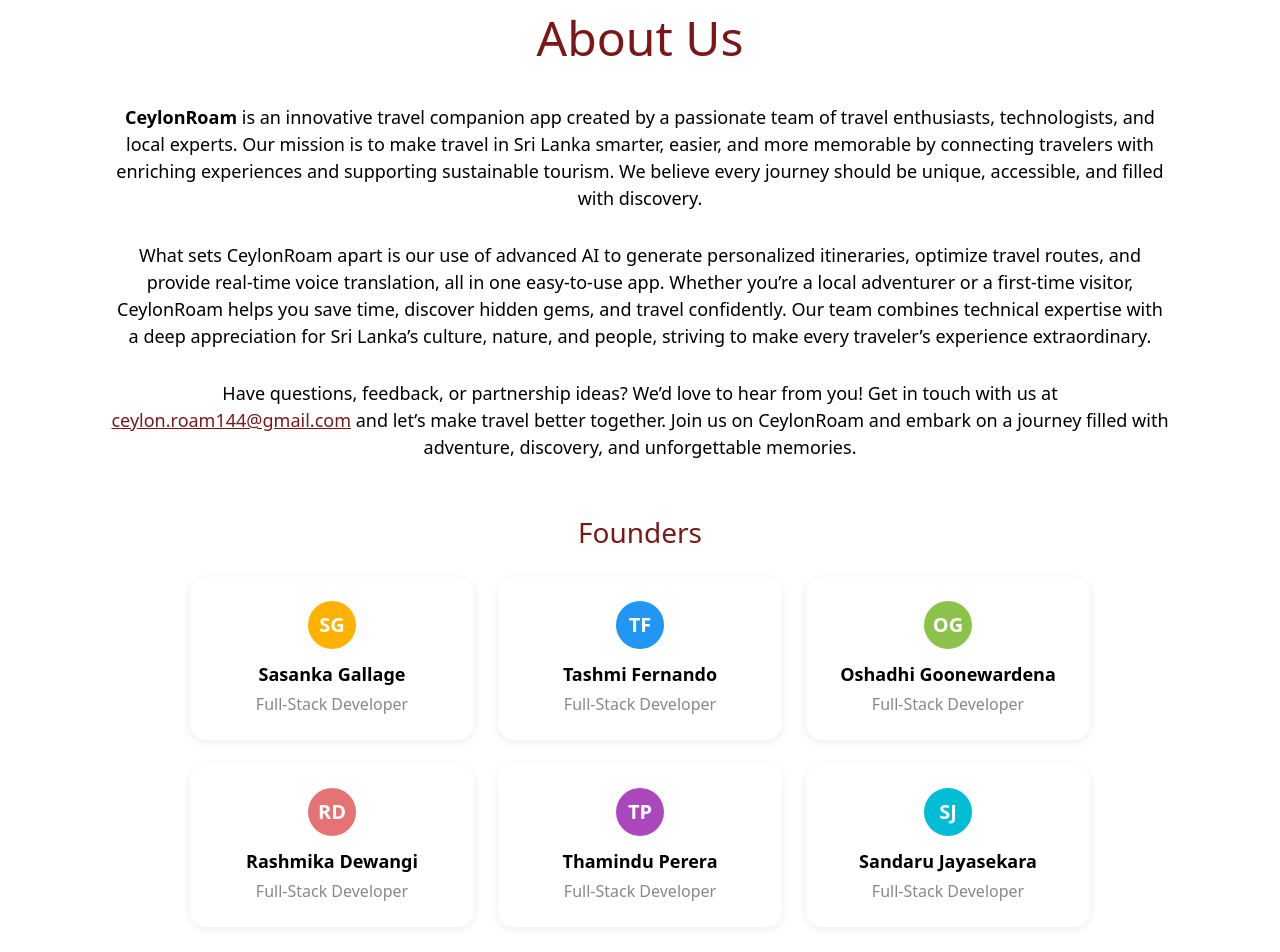
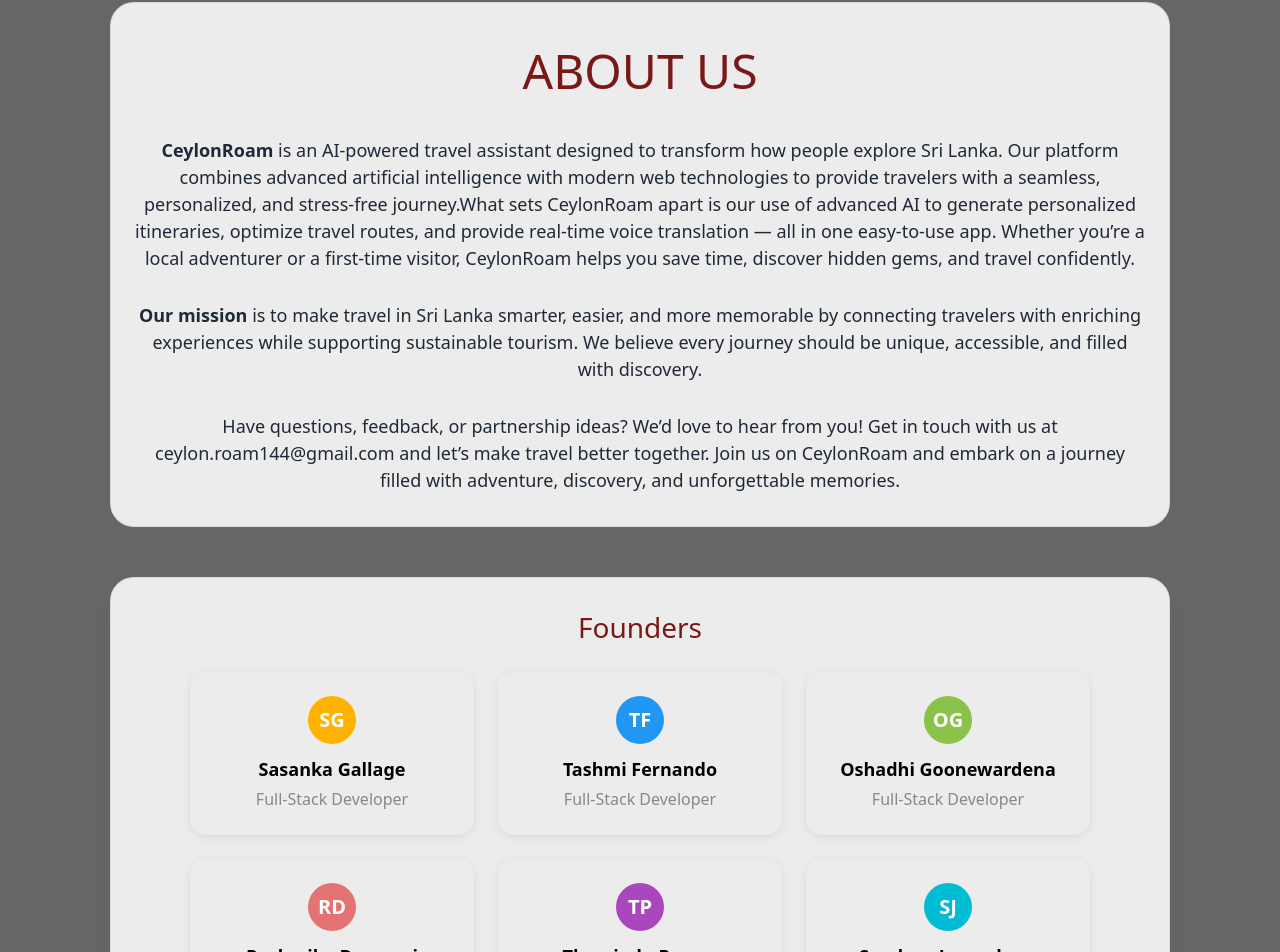
Before and after one commit to sigallage/CeylonRoam, a React (Vite) app in the folder frontend/: page /about-us in a window 1280 px wide. Shown: the part 134-1086 px from the top of the page. Built offline with nearby package versions, Linux system fonts and the light colour scheme; no server answers.

Commit message:
Changed about-us content

```diff
--- a/frontend/src/pages/about/aboutUs.jsx
+++ b/frontend/src/pages/about/aboutUs.jsx
@@ -63,58 +63,86 @@
   };
 
   return (
-    <div style={{ maxWidth: 1100, margin: "0 auto", padding: "40px 20px" }}>
-      <h1 style={{ textAlign: "center", color: "#7a1818", marginBottom: 30, fontSize: 48 }}>About Us</h1>
-      <p style={{ textAlign: "center", fontSize: 18, marginBottom: 30 }}>
-        <b>CeylonRoam</b> is an innovative travel companion app created by a passionate team of travel enthusiasts, technologists, and local experts. Our mission is to make travel in Sri Lanka smarter, easier, and more memorable by connecting travelers with enriching experiences and supporting sustainable tourism. We believe every journey should be unique, accessible, and filled with discovery.
-      </p>
-      <p style={{ textAlign: "center", fontSize: 18, marginBottom: 30 }}>
-        What sets CeylonRoam apart is our use of advanced AI to generate personalized itineraries, optimize travel routes, and provide real-time voice translation, all in one easy-to-use app. Whether you’re a local adventurer or a first-time visitor, CeylonRoam helps you save time, discover hidden gems, and travel confidently. Our team combines technical expertise with a deep appreciation for Sri Lanka’s culture, nature, and people, striving to make every traveler’s experience extraordinary.
-      </p>
-      <p style={{ textAlign: "center", fontSize: 18, marginBottom: 50 }}>
-        Have questions, feedback, or partnership ideas? We’d love to hear from you! Get in touch with us at <a href="mailto:info@ceylonroam.lk" style={{ color: "#7a1818", textDecoration: "underline" }}>ceylon.roam144@gmail.com</a> and let’s make travel better together. Join us on CeylonRoam and embark on a journey filled with adventure, discovery, and unforgettable memories.
-      </p>
-      <div style={{ marginTop: 40, marginBottom: 40 }}>
+    <div
+      style={{
+        minHeight: "100vh",
+        background: "rgba(0, 0, 0, 0.6)",
+        backdropFilter: "blur(8px)",
+        WebkitBackdropFilter: "blur(8px)",
+      }}
+    >
+      <div style={{ maxWidth: 1100, margin: "0 auto", padding: "40px 20px" }}>
+      <div
+        style={{
+          background: "#ececec",
+          border: "1px solid rgba(0, 0, 0, 0.08)",
+          borderRadius: 24,
+          padding: "32px 24px",
+          marginBottom: 50,
+        }}
+      >
+        <h1 style={{ textAlign: "center", color: "#7a1818", marginBottom: 30, fontSize: 48 }}>ABOUT US</h1>
+        <p style={{ textAlign: "center", color: "#1f2937", fontSize: 18, marginBottom: 30 }}>
+          <b>CeylonRoam</b> is an AI-powered travel assistant designed to transform how people explore Sri Lanka. Our platform combines advanced artificial intelligence with modern web technologies to provide travelers with a seamless, personalized, and stress-free journey.What sets CeylonRoam apart is our use of advanced AI to generate personalized itineraries, optimize travel routes, and provide real-time voice translation — all in one easy-to-use app. Whether you’re a local adventurer or a first-time visitor, CeylonRoam helps you save time, discover hidden gems, and travel confidently.
+        </p>
+        <p style={{ textAlign: "center", color: "#1f2937", fontSize: 18, marginBottom: 30 }}>
+          <b>Our mission</b> is to make travel in Sri Lanka smarter, easier, and more memorable by connecting travelers with enriching experiences while supporting sustainable tourism. We believe every journey should be unique, accessible, and filled with discovery.
+        </p>
+        <p style={{ textAlign: "center", color: "#1f2937", fontSize: 18, marginBottom: 0 }}>
+          Have questions, feedback, or partnership ideas? We’d love to hear from you! Get in touch with us at ceylon.roam144@gmail.com
+    and let’s make travel better together. Join us on CeylonRoam and embark on a journey filled with adventure, discovery, and unforgettable memories.</p>
+      </div>
+      <div
+        style={{
+          marginTop: 40,
+          marginBottom: 40,
+          background: "#ececec",
+          border: "1px solid rgba(0, 0, 0, 0.08)",
+          borderRadius: 24,
+          padding: "28px 20px",
+          boxShadow: "0 10px 30px rgba(0, 0, 0, 0.06)",
+        }}
+      >
         <h2 style={{ textAlign: "center", color: "#7a1818", fontSize: 28, marginBottom: 24 }}>Founders</h2>
         <ul style={{ display: 'grid', gridTemplateColumns: 'repeat(3, 1fr)', gap: 24, justifyContent: 'center', listStyle: 'none', padding: 0, maxWidth: 900, margin: '0 auto' }}>
-          <li style={{ textAlign: 'center', background: '#fff', boxShadow: '0 2px 8px rgba(0,0,0,0.08)', borderRadius: 16, padding: '24px', display: 'flex', flexDirection: 'column', alignItems: 'center', transition: 'box-shadow 0.2s, transform 0.2s' }}
+          <li style={{ textAlign: 'center', background: '#ececec', boxShadow: '0 2px 8px rgba(0,0,0,0.08)', borderRadius: 16, padding: '24px', display: 'flex', flexDirection: 'column', alignItems: 'center', transition: 'box-shadow 0.2s, transform 0.2s' }}
             onMouseOver={e => { e.currentTarget.style.boxShadow = '0 8px 24px rgba(122,24,24,0.15)'; e.currentTarget.style.transform = 'translateY(-4px) scale(1.03)'; }}
-            onMouseOut={e => { e.currentTarget.style.boxShadow = '0 2px 8px rgba(0,0,0,0.08)'; e.currentTarget.style.transform = 'none'; }}>
+            onMouseOut={e => { e.currentTarget.style.boxShadow = '0 2px 8px rgba(0,0,0,0.08)'; e.currentTarget.style.transform = 'none'; e.currentTarget.style.background = '#ececec'; }}>
             <div style={{ background: '#ffb300', color: '#fff', borderRadius: '50%', width: 48, height: 48, display: 'flex', alignItems: 'center', justifyContent: 'center', fontSize: 20, fontWeight: 700 }}>SG</div>
             <div style={{ fontWeight: 700, marginTop: 12, fontSize: 18 }}>Sasanka Gallage</div>
             <div style={{ color: '#888', marginTop: 4 }}>Full-Stack Developer</div>
           </li>
-          <li style={{ textAlign: 'center', background: '#fff', boxShadow: '0 2px 8px rgba(0,0,0,0.08)', borderRadius: 16, padding: '24px', display: 'flex', flexDirection: 'column', alignItems: 'center', transition: 'box-shadow 0.2s, transform 0.2s' }}
+          <li style={{ textAlign: 'center', background: '#ececec', boxShadow: '0 2px 8px rgba(0,0,0,0.08)', borderRadius: 16, padding: '24px', display: 'flex', flexDirection: 'column', alignItems: 'center', transition: 'box-shadow 0.2s, transform 0.2s' }}
             onMouseOver={e => { e.currentTarget.style.boxShadow = '0 8px 24px rgba(33,150,243,0.15)'; e.currentTarget.style.transform = 'translateY(-4px) scale(1.03)'; }}
-            onMouseOut={e => { e.currentTarget.style.boxShadow = '0 2px 8px rgba(0,0,0,0.08)'; e.currentTarget.style.transform = 'none'; }}>
+            onMouseOut={e => { e.currentTarget.style.boxShadow = '0 2px 8px rgba(0,0,0,0.08)'; e.currentTarget.style.transform = 'none'; e.currentTarget.style.background = '#ececec'; }}>
             <div style={{ background: '#2196f3', color: '#fff', borderRadius: '50%', width: 48, height: 48, display: 'flex', alignItems: 'center', justifyContent: 'center', fontSize: 20, fontWeight: 700 }}>TF</div>
             <div style={{ fontWeight: 700, marginTop: 12, fontSize: 18 }}>Tashmi Fernando</div>
             <div style={{ color: '#888', marginTop: 4 }}>Full-Stack Developer</div>
           </li>
-          <li style={{ textAlign: 'center', background: '#fff', boxShadow: '0 2px 8px rgba(0,0,0,0.08)', borderRadius: 16, padding: '24px', display: 'flex', flexDirection: 'column', alignItems: 'center', transition: 'box-shadow 0.2s, transform 0.2s' }}
+          <li style={{ textAlign: 'center', background: '#ececec', boxShadow: '0 2px 8px rgba(0,0,0,0.08)', borderRadius: 16, padding: '24px', display: 'flex', flexDirection: 'column', alignItems: 'center', transition: 'box-shadow 0.2s, transform 0.2s' }}
             onMouseOver={e => { e.currentTarget.style.boxShadow = '0 8px 24px rgba(139,195,74,0.15)'; e.currentTarget.style.transform = 'translateY(-4px) scale(1.03)'; }}
-            onMouseOut={e => { e.currentTarget.style.boxShadow = '0 2px 8px rgba(0,0,0,0.08)'; e.currentTarget.style.transform = 'none'; }}>
+            onMouseOut={e => { e.currentTarget.style.boxShadow = '0 2px 8px rgba(0,0,0,0.08)'; e.currentTarget.style.transform = 'none'; e.currentTarget.style.background = '#ececec'; }}>
             <div style={{ background: '#8bc34a', color: '#fff', borderRadius: '50%', width: 48, height: 48, display: 'flex', alignItems: 'center', justifyContent: 'center', fontSize: 20, fontWeight: 700 }}>OG</div>
             <div style={{ fontWeight: 700, marginTop: 12, fontSize: 18 }}>Oshadhi Goonewardena</div>
             <div style={{ color: '#888', marginTop: 4 }}>Full-Stack Developer</div>
           </li>
-          <li style={{ textAlign: 'center', background: '#fff', boxShadow: '0 2px 8px rgba(0,0,0,0.08)', borderRadius: 16, padding: '24px', display: 'flex', flexDirection: 'column', alignItems: 'center', transition: 'box-shadow 0.2s, transform 0.2s' }}
+          <li style={{ textAlign: 'center', background: '#ececec', boxShadow: '0 2px 8px rgba(0,0,0,0.08)', borderRadius: 16, padding: '24px', display: 'flex', flexDirection: 'column', alignItems: 'center', transition: 'box-shadow 0.2s, transform 0.2s' }}
             onMouseOver={e => { e.currentTarget.style.boxShadow = '0 8px 24px rgba(229,115,115,0.15)'; e.currentTarget.style.transform = 'translateY(-4px) scale(1.03)'; }}
-            onMouseOut={e => { e.currentTarget.style.boxShadow = '0 2px 8px rgba(0,0,0,0.08)'; e.currentTarget.style.transform = 'none'; }}>
+            onMouseOut={e => { e.currentTarget.style.boxShadow = '0 2px 8px rgba(0,0,0,0.08)'; e.currentTarget.style.transform = 'none'; e.currentTarget.style.background = '#ececec'; }}>
             <div style={{ background: '#e57373', color: '#fff', borderRadius: '50%', width: 48, height: 48, display: 'flex', alignItems: 'center', justifyContent: 'center', fontSize: 20, fontWeight: 700 }}>RD</div>
             <div style={{ fontWeight: 700, marginTop: 12, fontSize: 18 }}>Rashmika Dewangi</div>
             <div style={{ color: '#888', marginTop: 4 }}>Full-Stack Developer</div>
           </li>
-          <li style={{ textAlign: 'center', background: '#fff', boxShadow: '0 2px 8px rgba(0,0,0,0.08)', borderRadius: 16, padding: '24px', display: 'flex', flexDirection: 'column', alignItems: 'center', transition: 'box-shadow 0.2s, transform 0.2s' }}
+          <li style={{ textAlign: 'center', background: '#ececec', boxShadow: '0 2px 8px rgba(0,0,0,0.08)', borderRadius: 16, padding: '24px', display: 'flex', flexDirection: 'column', alignItems: 'center', transition: 'box-shadow 0.2s, transform 0.2s' }}
             onMouseOver={e => { e.currentTarget.style.boxShadow = '0 8px 24px rgba(171,71,188,0.15)'; e.currentTarget.style.transform = 'translateY(-4px) scale(1.03)'; }}
-            onMouseOut={e => { e.currentTarget.style.boxShadow = '0 2px 8px rgba(0,0,0,0.08)'; e.currentTarget.style.transform = 'none'; }}>
+            onMouseOut={e => { e.currentTarget.style.boxShadow = '0 2px 8px rgba(0,0,0,0.08)'; e.currentTarget.style.transform = 'none'; e.currentTarget.style.background = '#ececec'; }}>
             <div style={{ background: '#ab47bc', color: '#fff', borderRadius: '50%', width: 48, height: 48, display: 'flex', alignItems: 'center', justifyContent: 'center', fontSize: 20, fontWeight: 700 }}>TP</div>
             <div style={{ fontWeight: 700, marginTop: 12, fontSize: 18 }}>Thamindu Perera</div>
             <div style={{ color: '#888', marginTop: 4 }}>Full-Stack Developer</div>
           </li>
-          <li style={{ textAlign: 'center', background: '#fff', boxShadow: '0 2px 8px rgba(0,0,0,0.08)', borderRadius: 16, padding: '24px', display: 'flex', flexDirection: 'column', alignItems: 'center', transition: 'box-shadow 0.2s, transform 0.2s' }}
+          <li style={{ textAlign: 'center', background: '#ececec', boxShadow: '0 2px 8px rgba(0,0,0,0.08)', borderRadius: 16, padding: '24px', display: 'flex', flexDirection: 'column', alignItems: 'center', transition: 'box-shadow 0.2s, transform 0.2s' }}
             onMouseOver={e => { e.currentTarget.style.boxShadow = '0 8px 24px rgba(0,188,212,0.15)'; e.currentTarget.style.transform = 'translateY(-4px) scale(1.03)'; }}
-            onMouseOut={e => { e.currentTarget.style.boxShadow = '0 2px 8px rgba(0,0,0,0.08)'; e.currentTarget.style.transform = 'none'; }}>
+            onMouseOut={e => { e.currentTarget.style.boxShadow = '0 2px 8px rgba(0,0,0,0.08)'; e.currentTarget.style.transform = 'none'; e.currentTarget.style.background = '#ececec'; }}>
             <div style={{ background: '#00bcd4', color: '#fff', borderRadius: '50%', width: 48, height: 48, display: 'flex', alignItems: 'center', justifyContent: 'center', fontSize: 20, fontWeight: 700 }}>SJ</div>
             <div style={{ fontWeight: 700, marginTop: 12, fontSize: 18 }}>Sandaru Jayasekara</div>
             <div style={{ color: '#888', marginTop: 4 }}>Full-Stack Developer</div>
@@ -124,7 +152,7 @@
       <div style={{ marginTop: 60, display: "flex", justifyContent: "center" }}>
         <div style={{ background: "#fff", boxShadow: "0 4px 24px rgba(0,0,0,0.08)", borderRadius: 24, padding: "32px 24px", maxWidth: 400, width: "100%", display: "flex", flexDirection: "column", alignItems: "center" }}>
           <div style={{ marginBottom: 24 }}>
-            {/* Icon removed as requested */}
+            {/* Icon removed */}
           </div>
           <h2 style={{ textAlign: "center", color: "#222", marginBottom: 34, fontSize: 28, fontWeight: 700 }}>Contact Us</h2>
           <form onSubmit={handleSubmit} style={{ width: "100%" }}>
@@ -216,6 +244,7 @@
           </form>
         </div>
       </div>
+      </div>
     </div>
   );
 };
```
